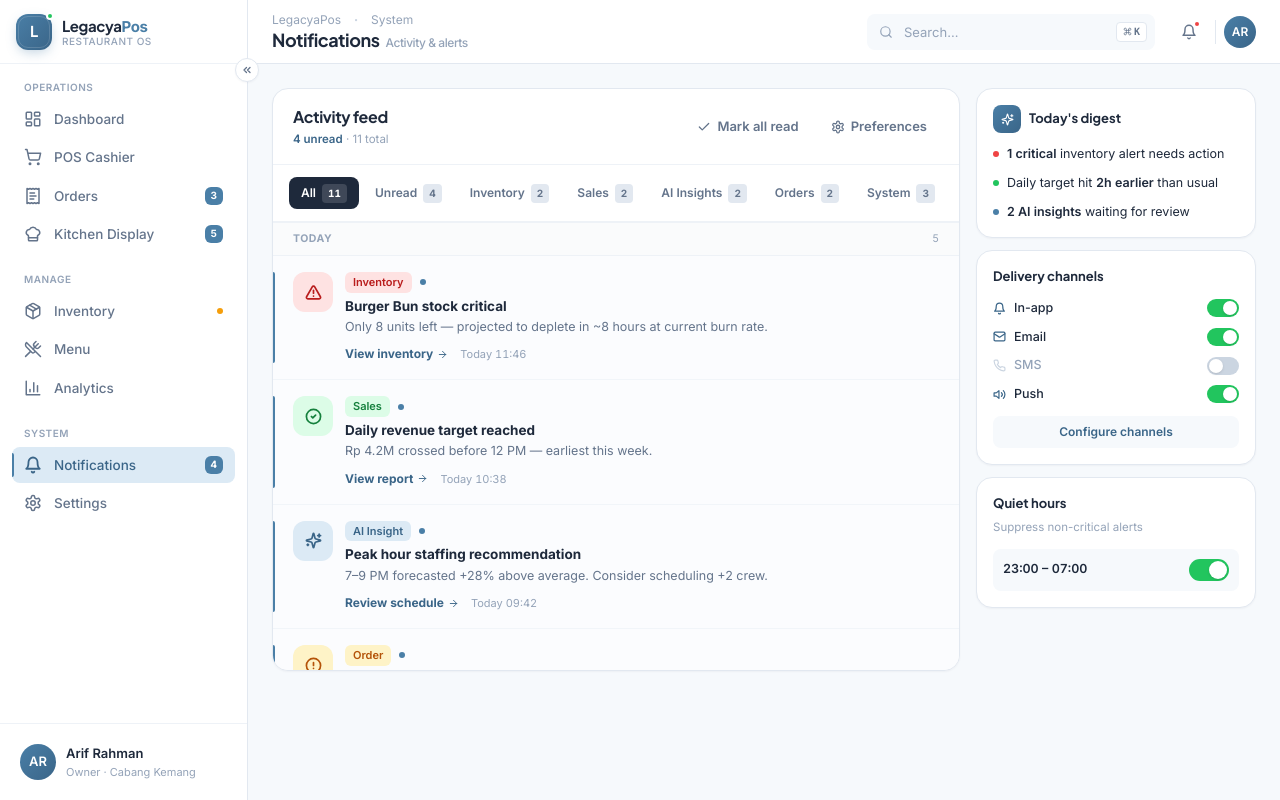
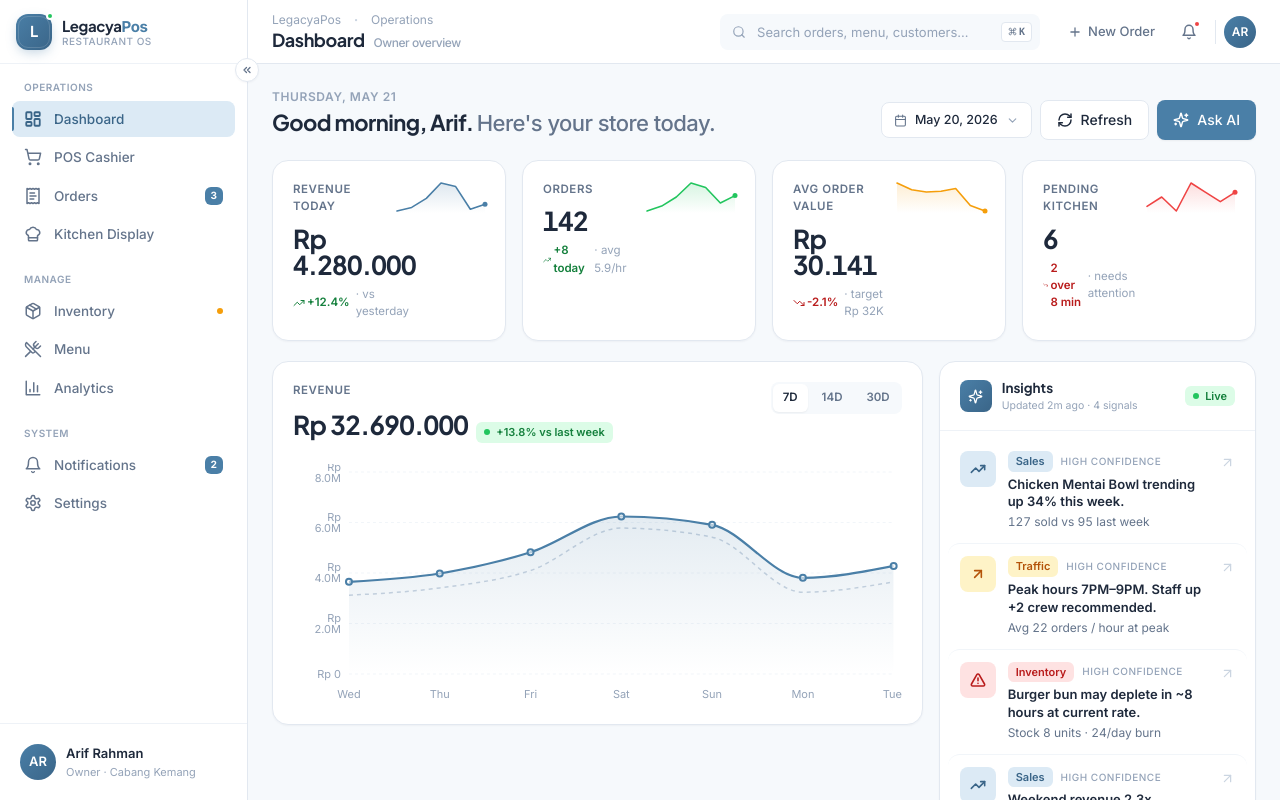
Before and after one commit to legacyasphere-id/Legacya-Pos-Ui, a React (Vite) app: page / in a window 1280 px wide. Built offline with nearby package versions, Linux system fonts and the light colour scheme.

Commit message:
set dashboard as default landing screen

```diff
--- a/src/App.jsx
+++ b/src/App.jsx
@@ -1,6 +1,6 @@
 import React from 'react'
-import System from '../artifacts/05-system.jsx'
+import Dashboard from '../artifacts/02-dashboard.jsx'
 
 export default function App() {
-  return <System />
+  return <Dashboard />
 }
```
